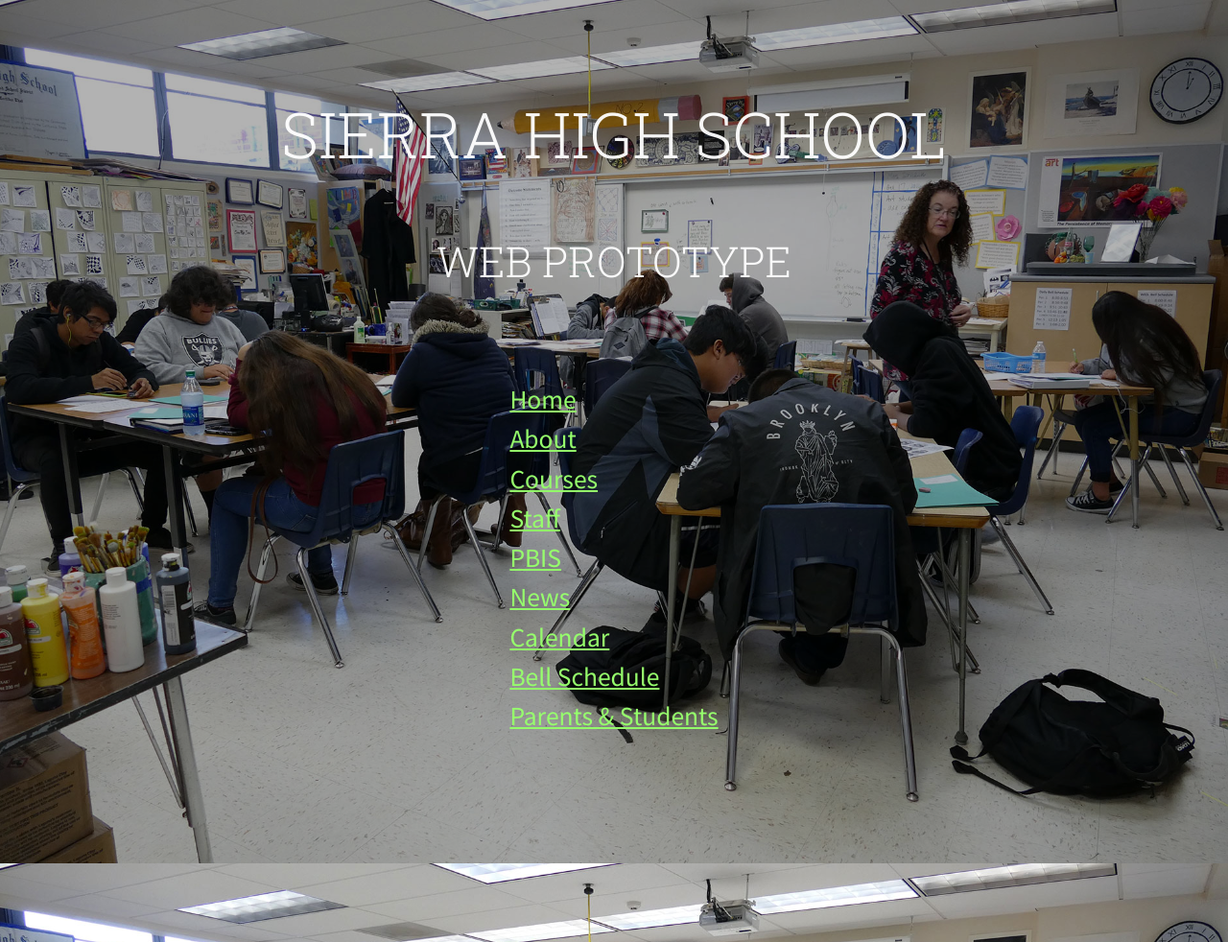
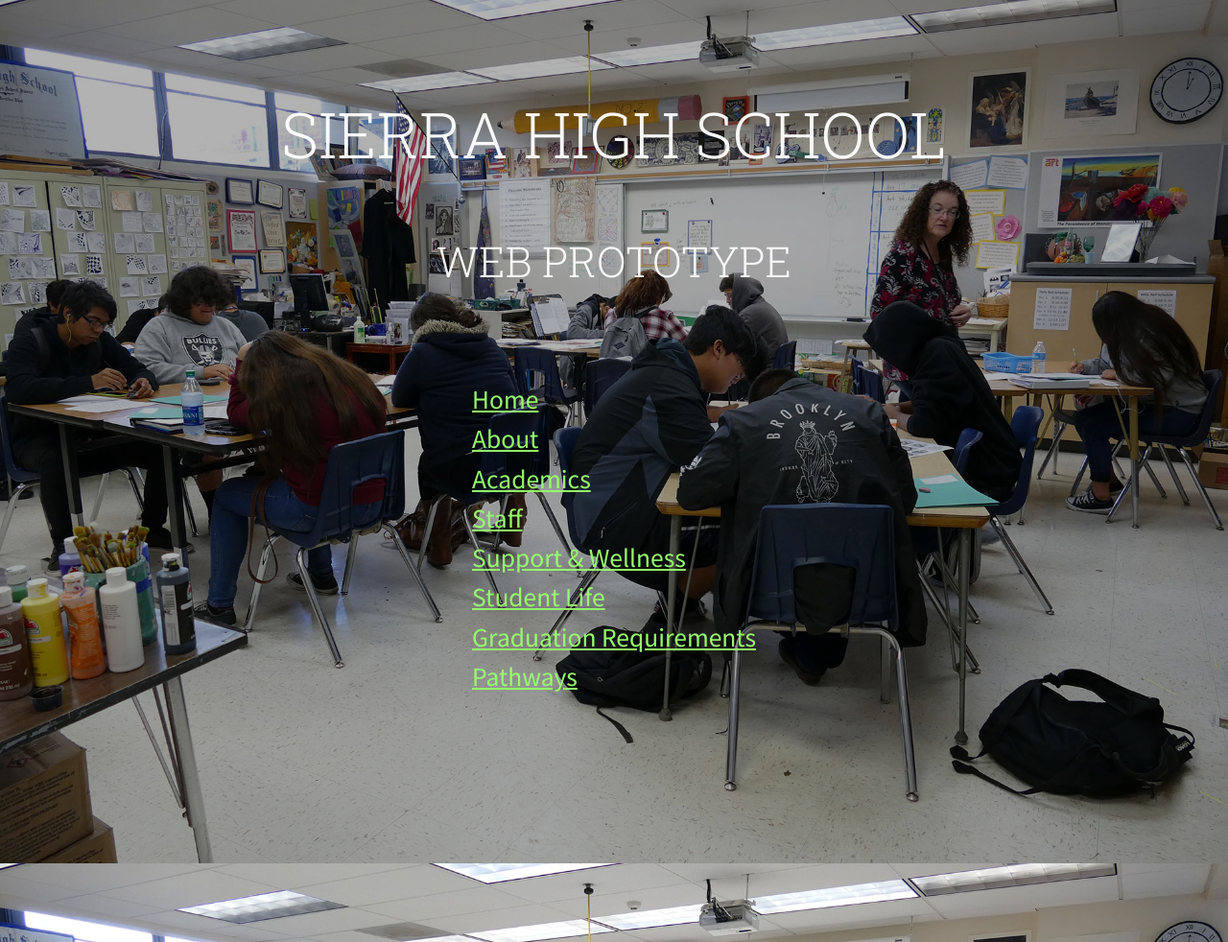
Before and after one commit to Crazeformarvel/azusa-project, a Jekyll site: the page sierra-high-school.html, which Jekyll copies as it is, in a window 1280 px wide. Shown: the whole page at 96% size. Built offline with Jekyll 4.4.1, drawn with Linux system fonts in a browser that asks for light colours.

Commit message:
Update index

```diff
--- a/sierra-high-school.html
+++ b/sierra-high-school.html
@@ -8,7 +8,7 @@
   <link rel="stylesheet" href="/css/pattern.css" />
   <style>
     body {
-      background-image: url(images/classroom-2.jpg);
+      background-image: url(/images/classroom-2.jpg);
     }
   </style>
 </head>
@@ -24,17 +24,13 @@
 
             <ul>
               <li><a href="http://sierrahighschool.jimthoburn.com/">Home</a></li>
-              <li><a href="http://sierrahighschool.jimthoburn.com/about">About</a></li>
-              <li><a href="http://sierrahighschool.jimthoburn.com/academics">Courses</a></li>
-              <li><a href="http://sierrahighschool.jimthoburn.com/staff">Staff</a></li>
-              <li><a href="http://sierrahighschool.jimthoburn.com/pbis">PBIS</a></li>
-              <li><a href="http://sierrahighschool.jimthoburn.com/news">News</a></li>
-              <li><a href="http://sierrahighschool.jimthoburn.com/calendar">Calendar</a></li>
-              <li><a href="http://sierrahighschool.jimthoburn.com/schedule">Bell Schedule</a></li>
-              <li><a href="http://sierrahighschool.jimthoburn.com/parents">Parents &amp; Students</a></li>
-              <!--
-              <li><a href="http://sierrahighschool.jimthoburn.com/404">Page Not Found (404)</a></li>
-              -->
+              <li><a href="http://sierrahighschool.jimthoburn.com/about/">About</a></li>
+              <li><a href="http://sierrahighschool.jimthoburn.com/academics/">Academics</a></li>
+              <li><a href="http://sierrahighschool.jimthoburn.com/staff/">Staff</a></li>
+              <li><a href="http://sierrahighschool.jimthoburn.com/wellness/">Support &amp; Wellness</a></li>
+              <li><a href="http://sierrahighschool.jimthoburn.com/life/">Student Life</a></li>
+              <li><a href="http://sierrahighschool.jimthoburn.com/graduation/">Graduation Requirements</a></li>
+              <li><a href="http://sierrahighschool.jimthoburn.com/pathways/">Pathways</a></li>
             </ul>
 
           </section>
```
